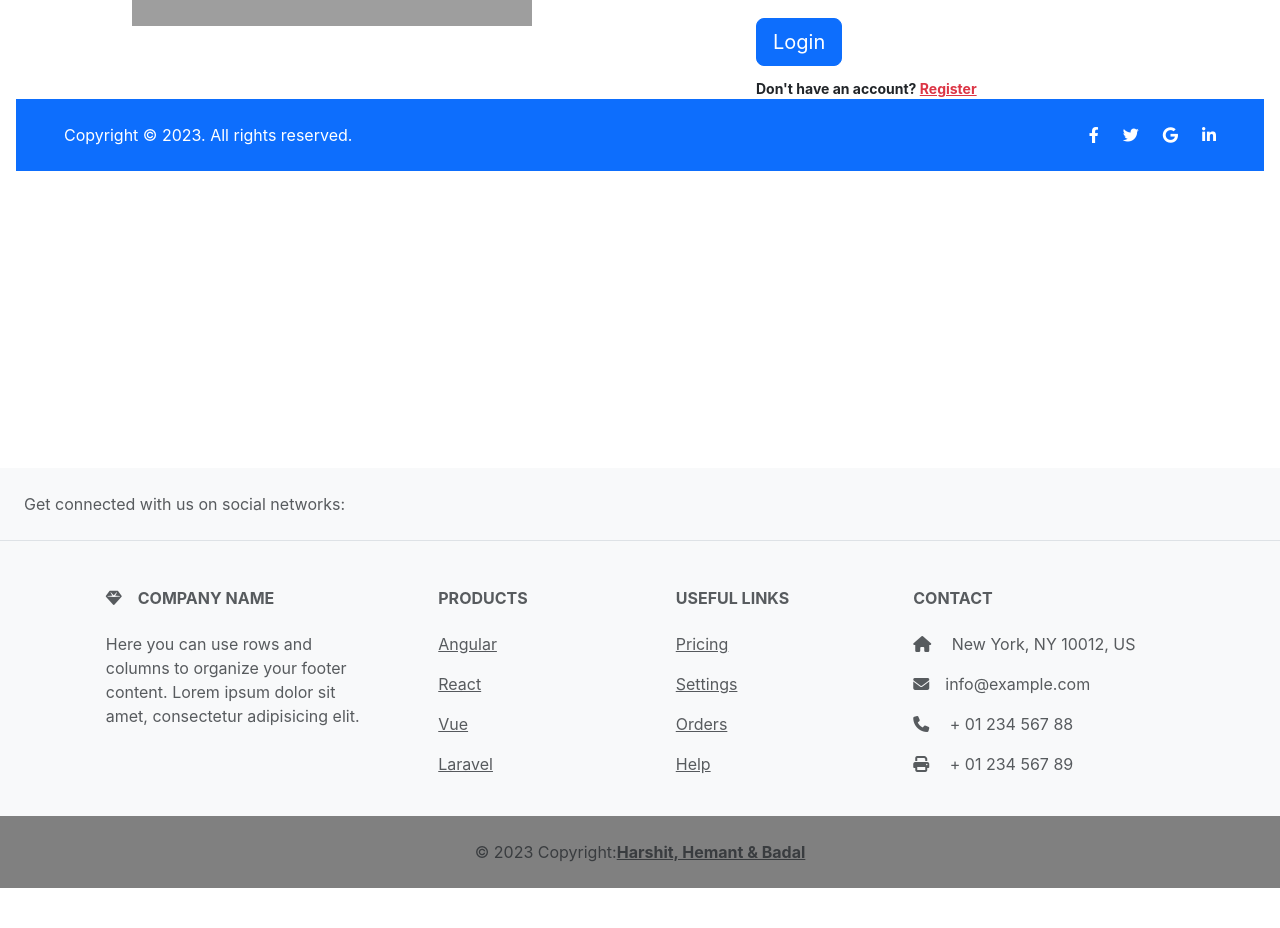
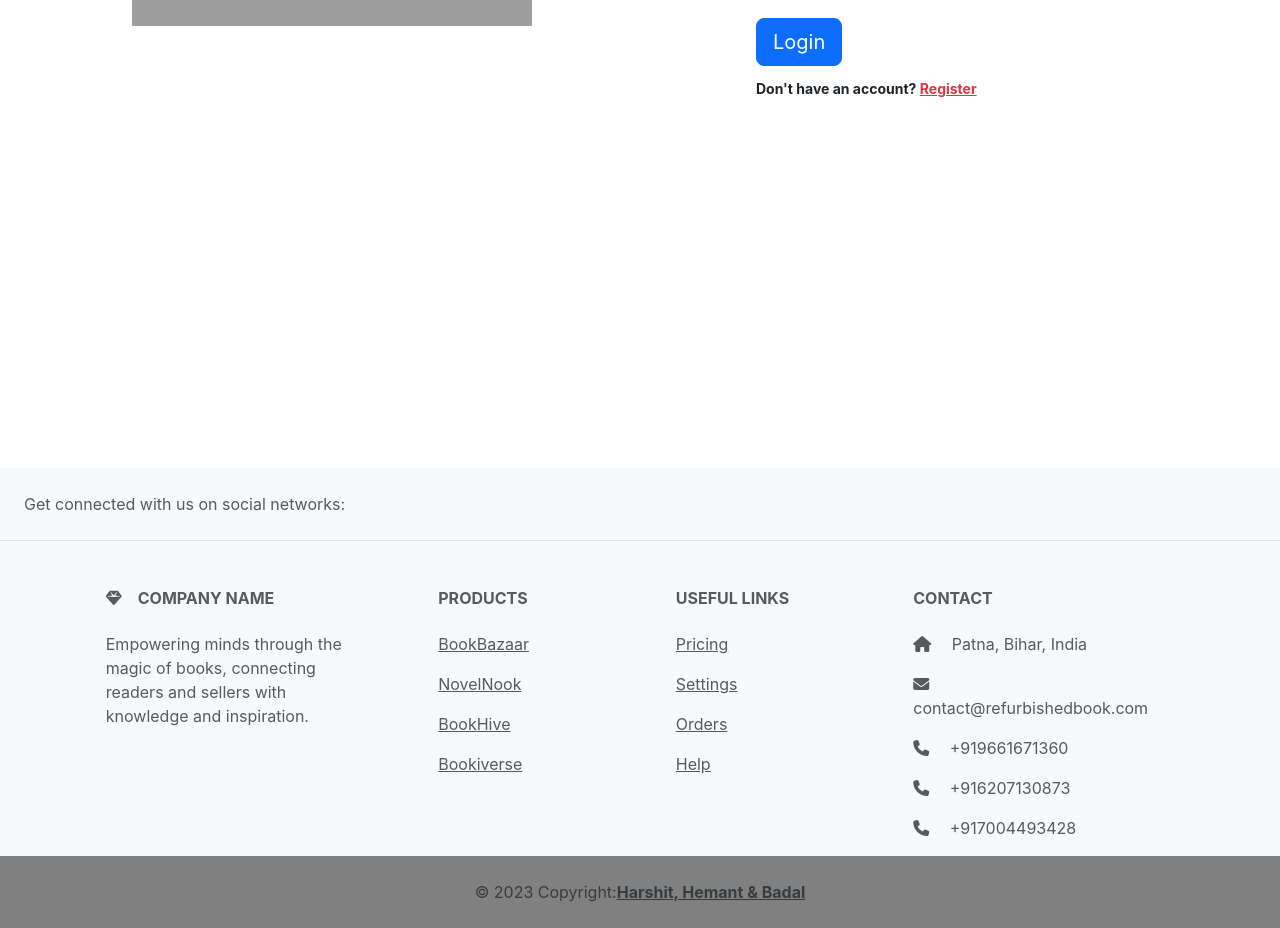
Before and after one commit to imbadalanand/Final-year, a React (Create React App) app: page /Login in a window 1280 px wide. Shown: the part 420-1348 px from the top of the page. Before the commit the page ends 1308 px from the top, so only its background shows below. Built offline with nearby package versions, Linux system fonts and the light colour scheme; grey boxes are pictures that could not be loaded.

Commit message:
commit by harshit

```diff
--- a/src/components/Cart.js
+++ b/src/components/Cart.js
@@ -184,7 +184,7 @@ const Cart = () => {
                 </div>
               </div> */}
 {
-data?.length !=0 ? <>
+data?.length !==0 ? <>
               <div className="card mb-4">
                 <div className="card-body p-4 d-flex flex-row">
                   <div className="form-outline flex-fill">
--- a/src/components/Contact.js
+++ b/src/components/Contact.js
@@ -82,7 +82,7 @@ const Contact = () => {
                             </li>
 
                             <li><i className="fas fa-phone mt-4 fa-2x"></i>
-                                <p>+91 7004493428</p>
+                                <p>+91 9661671360</p>
                             </li>
 
                             <li><i className="fas fa-envelope mt-4 fa-2x"></i>
--- a/src/components/Footer.js
+++ b/src/components/Footer.js
@@ -5,11 +5,11 @@ const Footer = () => {
   return (
     <div>
 
-<footer class="text-center text-lg-start bg-light text-muted">
+<footer className="text-center text-lg-start bg-light text-muted">
 
-  <section class="d-flex justify-content-center justify-content-lg-between p-4 border-bottom">
+  <section className="d-flex justify-content-center justify-content-lg-between p-4 border-bottom">
 
-    <div class="me-5 d-none d-lg-block">
+    <div className="me-5 d-none d-lg-block">
       <span>Get connected with us on social networks:</span>
     </div>
 
@@ -21,76 +21,76 @@ const Footer = () => {
 
 
 
-  <section class="">
-    <div class="container text-center text-md-start mt-5">
+  <section className="">
+    <div className="container text-center text-md-start mt-5">
 
-      <div class="row mt-3">
+      <div className="row mt-3">
 
-        <div class="col-md-3 col-lg-4 col-xl-3 mx-auto mb-4">
+        <div className="col-md-3 col-lg-4 col-xl-3 mx-auto mb-4">
 
-          <h6 class="text-uppercase fw-bold mb-4">
-            <i class="fas fa-gem me-3"></i>Company name
+          <h6 className="text-uppercase fw-bold mb-4">
+            <i className="fas fa-gem me-3"></i>Company name
           </h6>
           <p>
-            Here you can use rows and columns to organize your footer content. Lorem ipsum
-            dolor sit amet, consectetur adipisicing elit.
+          Empowering minds through the magic of books, connecting readers and sellers with knowledge and inspiration.
           </p>
         </div>
 
 
 
-        <div class="col-md-2 col-lg-2 col-xl-2 mx-auto mb-4">
+        <div className="col-md-2 col-lg-2 col-xl-2 mx-auto mb-4">
 
-          <h6 class="text-uppercase fw-bold mb-4">
+          <h6 className="text-uppercase fw-bold mb-4">
             Products
           </h6>
           <p>
-            <Link to="#!" class="text-reset">Angular</Link>
+            <Link to="#!" className="text-reset">BookBazaar</Link>
           </p>
           <p>
-            <Link to="#!" class="text-reset">React</Link>
+            <Link to="#!" className="text-reset">NovelNook</Link>
           </p>
           <p>
-            <Link to="#!" class="text-reset">Vue</Link>
+            <Link to="#!" className="text-reset">BookHive</Link>
           </p>
           <p>
-            <Link to="#!" class="text-reset">Laravel</Link>
+            <Link to="#!" className="text-reset">Bookiverse</Link>
           </p>
         </div>
 
 
 
-        <div class="col-md-3 col-lg-2 col-xl-2 mx-auto mb-4">
+        <div className="col-md-3 col-lg-2 col-xl-2 mx-auto mb-4">
 
-          <h6 class="text-uppercase fw-bold mb-4">
+          <h6 className="text-uppercase fw-bold mb-4">
             Useful links
           </h6>
           <p>
-            <Link to="#!" class="text-reset">Pricing</Link>
+            <Link to="#!" className="text-reset">Pricing</Link>
           </p>
           <p>
-            <Link to="#!" class="text-reset">Settings</Link>
+            <Link to="#!" className="text-reset">Settings</Link>
           </p>
           <p>
-            <Link to="#!" class="text-reset">Orders</Link>
+            <Link to="#!" className="text-reset">Orders</Link>
           </p>
           <p>
-            <Link to="#!" class="text-reset">Help</Link>
+            <Link to="#!" className="text-reset">Help</Link>
           </p>
         </div>
 
 
 
-        <div class="col-md-4 col-lg-3 col-xl-3 mx-auto mb-md-0 mb-4">
+        <div className="col-md-4 col-lg-3 col-xl-3 mx-auto mb-md-0 mb-4">
 
-          <h6 class="text-uppercase fw-bold mb-4">Contact</h6>
-          <p><i class="fas fa-home me-3"></i> New York, NY 10012, US</p>
+          <h6 className="text-uppercase fw-bold mb-4">Contact</h6>
+          <p><i className="fas fa-home me-3"></i> Patna, Bihar, India</p>
           <p>
-            <i class="fas fa-envelope me-3"></i>
-            info@example.com
+            <i className="fas fa-envelope me-3"></i>
+            contact@refurbishedbook.com
           </p>
-          <p><i class="fas fa-phone me-3"></i> + 01 234 567 88</p>
-          <p><i class="fas fa-print me-3"></i> + 01 234 567 89</p>
+          <p><i className="fas fa-phone me-3"></i> +919661671360</p>
+          <p><i className="fas fa-phone me-3"></i> +916207130873</p>
+          <p><i className="fas fa-phone me-3"></i> +917004493428 </p>
         </div>
 
       </div>
@@ -100,9 +100,9 @@ const Footer = () => {
 
 
 
-  <div class="text-center p-4" style={{backgroundColor: "grey"}}>
+  <div className="text-center p-4" style={{backgroundColor: "grey"}}>
     © 2023 Copyright:
-    <Link class="text-reset fw-bold" to="https://mdbootstrap.com/">Harshit, Hemant & Badal</Link>
+    <Link className="text-reset fw-bold">Harshit, Hemant & Badal</Link>
   </div>
 
 </footer>
--- a/src/components/Login.js
+++ b/src/components/Login.js
@@ -71,31 +71,7 @@ const Login = () => {
             </div>
           </div>
         </div>
-        <div
-          className="d-flex flex-column flex-md-row text-center text-md-start justify-content-between py-4 px-4 px-xl-5 bg-primary">
-          {/* <!-- Copyright --> */}
-          <div className="text-white mb-3 mb-md-0">
-            Copyright © 2023. All rights reserved.
-          </div>
-          {/* <!-- Copyright --> */}
 
-          {/* <!-- Right --> */}
-          <div>
-            <Link to="#!" className="text-white me-4">
-              <i className="fab fa-facebook-f"></i>
-            </Link>
-            <Link to="#!" className="text-white me-4">
-              <i className="fab fa-twitter"></i>
-            </Link>
-            <Link to="#!" className="text-white me-4">
-              <i className="fab fa-google"></i>
-            </Link>
-            <Link to="#!" className="text-white">
-              <i className="fab fa-linkedin-in"></i>
-            </Link>
-          </div>
-          {/* <!-- Right --> */}
-        </div>
       </section>
     </>
   )
```
